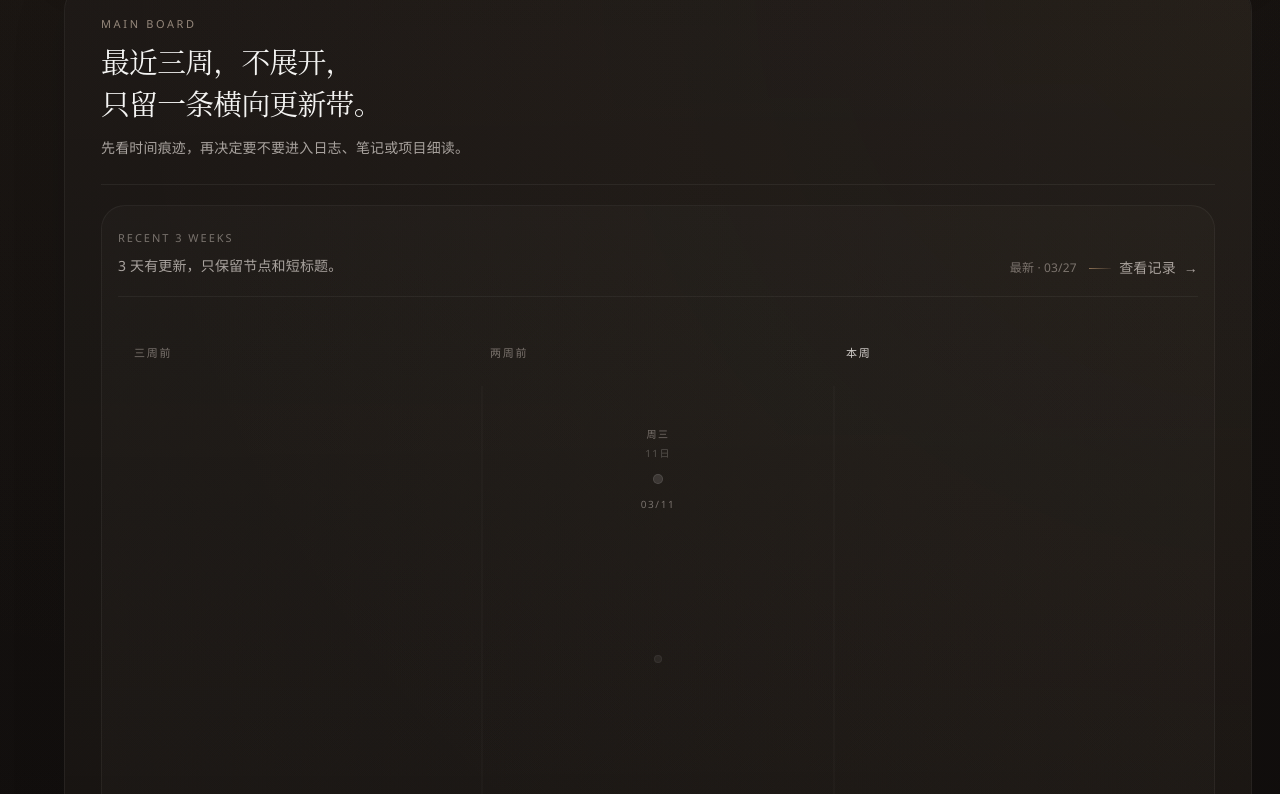
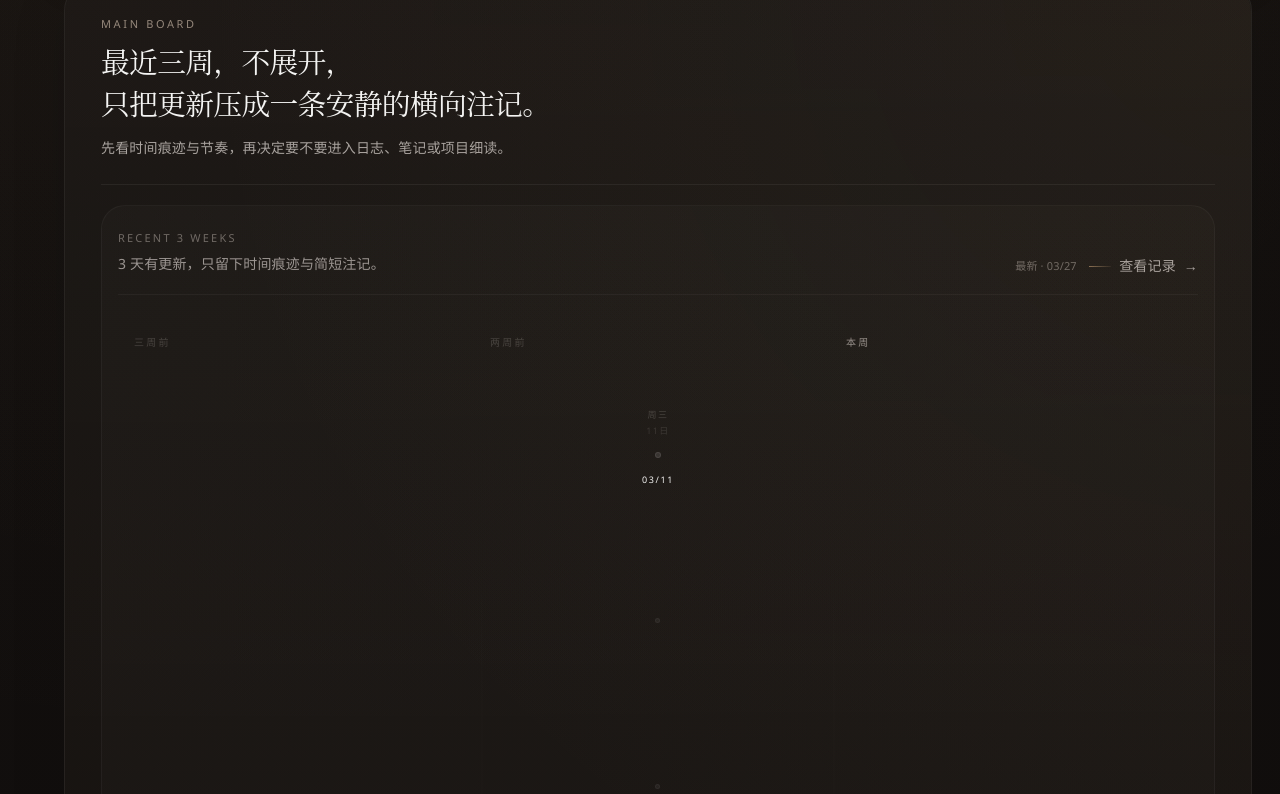
Before and after one commit to aqin1012-lyq/personal-learning-site, a Next.js app: page / in a window 1280 px wide. Shown: the part 2126-2920 px from the top of the page. Built offline with nearby package versions, Linux system fonts and the light colour scheme.

Commit message:
refine homepage activity rail typography

```diff
--- a/src/app/page.tsx
+++ b/src/app/page.tsx
@@ -195,10 +195,10 @@ export default function HomePage() {
                       <h2 className="font-cjk text-[1.45rem] font-medium leading-[1.45] tracking-tight text-stone-100 md:text-[1.8rem]">
                         最近三周，不展开，
                         <br className="hidden md:block" />
-                        只留一条横向更新带。
+                        只把更新压成一条安静的横向注记。
                       </h2>
                       <p className="max-w-[42rem] text-sm leading-8 text-stone-400 2xl:text-[15px]">
-                        先看时间痕迹，再决定要不要进入日志、笔记或项目细读。
+                        先看时间痕迹与节奏，再决定要不要进入日志、笔记或项目细读。
                       </p>
                     </div>
 
--- a/src/components/home/TimelinePreview.tsx
+++ b/src/components/home/TimelinePreview.tsx
@@ -80,15 +80,13 @@ export function TimelinePreview({ items }: { items: TimelineEntry[] }) {
   const weekLabels = ['三周前', '两周前', '本周'];
 
   return (
-    <section className="overflow-hidden rounded-[24px] border border-white/[0.05] bg-[linear-gradient(180deg,rgba(255,248,240,0.02),rgba(255,248,240,0.008))] px-3 py-5 md:px-4 md:py-6 2xl:px-5">
-      <div className="flex flex-col gap-3 border-b border-white/[0.05] pb-4 md:flex-row md:items-end md:justify-between">
-        <div className="space-y-1.5">
-          <p className="text-[11px] uppercase tracking-[0.18em] text-stone-500">Recent 3 Weeks</p>
-          <p className="text-sm leading-7 text-stone-400">
-            {activeDays} 天有更新，只保留节点和短标题。
-          </p>
+    <section className="overflow-hidden rounded-[24px] border border-white/[0.04] bg-[linear-gradient(180deg,rgba(255,248,240,0.018),rgba(255,248,240,0.004))] px-3 py-5 md:px-4 md:py-6 2xl:px-5">
+      <div className="flex flex-col gap-3 border-b border-white/[0.045] pb-4 md:flex-row md:items-end md:justify-between">
+        <div className="space-y-1">
+          <p className="text-[11px] uppercase tracking-[0.2em] text-stone-500/90">Recent 3 Weeks</p>
+          <p className="text-sm leading-7 text-stone-400/90">{activeDays} 天有更新，只留下时间痕迹与简短注记。</p>
         </div>
-        <div className="flex items-center gap-3 text-xs leading-6 text-stone-500">
+        <div className="flex items-center gap-3 text-[11px] leading-6 text-stone-500/90">
           {latestActiveDay?.leadItem ? <span>最新 · {latestActiveDay.label}</span> : null}
           <Link href="/logs" className="refined-link">
             <span>查看记录</span>
@@ -97,62 +95,71 @@ export function TimelinePreview({ items }: { items: TimelineEntry[] }) {
         </div>
       </div>
 
-      <div className="overflow-x-auto pt-6 [-ms-overflow-style:none] [scrollbar-width:none] [&::-webkit-scrollbar]:hidden">
-        <div className="min-w-[1080px] px-2 pb-2 pt-6 md:px-3">
-          <div className="mb-6 grid grid-cols-3 gap-3 text-[11px] uppercase tracking-[0.16em] text-stone-500">
+      <div className="overflow-x-auto pt-5 [-ms-overflow-style:none] [scrollbar-width:none] [&::-webkit-scrollbar]:hidden">
+        <div className="min-w-[1080px] px-2 pb-2 pt-5 md:px-3">
+          <div className="mb-5 grid grid-cols-3 gap-3 text-[10px] uppercase tracking-[0.22em] text-stone-600/70">
             {weekLabels.map((label, index) => (
-              <div key={label} className={`px-1 ${index === weekLabels.length - 1 ? 'text-stone-300' : ''}`}>
+              <div key={label} className={`px-1 ${index === weekLabels.length - 1 ? 'text-stone-400/85' : ''}`}>
                 {label}
               </div>
             ))}
           </div>
 
           <div className="relative grid grid-cols-21 gap-2.5 md:gap-3">
-            <div className="pointer-events-none absolute left-[calc(100%/42)] right-[calc(100%/42)] top-1/2 h-px -translate-y-1/2 bg-[linear-gradient(90deg,rgba(255,248,240,0.06),rgba(255,248,240,0.22),rgba(255,248,240,0.06))]" />
-            <div className="pointer-events-none absolute bottom-0 left-1/3 top-0 w-px -translate-x-1/2 bg-white/[0.04]" />
-            <div className="pointer-events-none absolute bottom-0 left-2/3 top-0 w-px -translate-x-1/2 bg-white/[0.04]" />
+            <div className="pointer-events-none absolute left-[calc(100%/42)] right-[calc(100%/42)] top-1/2 h-px -translate-y-1/2 bg-[linear-gradient(90deg,rgba(255,248,240,0.025),rgba(255,248,240,0.14),rgba(255,248,240,0.025))]" />
+            <div className="pointer-events-none absolute left-[calc(100%/42)] right-[calc(100%/42)] top-1/2 h-[1px] -translate-y-1/2 bg-[linear-gradient(90deg,rgba(255,255,255,0),rgba(255,255,255,0.05),rgba(255,255,255,0))] blur-[0.6px]" />
+            <div className="pointer-events-none absolute bottom-5 left-1/3 top-4 w-px -translate-x-1/2 bg-[linear-gradient(180deg,rgba(255,255,255,0),rgba(255,255,255,0.035),rgba(255,255,255,0))]" />
+            <div className="pointer-events-none absolute bottom-5 left-2/3 top-4 w-px -translate-x-1/2 bg-[linear-gradient(180deg,rgba(255,255,255,0),rgba(255,255,255,0.035),rgba(255,255,255,0))]" />
 
             {daySlots.map((day, index) => {
               const isActive = day.items.length > 0;
-              const alignTop = index % 2 === 0;
+              const isLatestActive = latestActiveDay?.key === day.key;
+              const alignTop = index % 3 !== 1;
               const showLabel = isActive || day.isWeekStart || index === daySlots.length - 1;
 
               return (
-                <div key={day.key} className="relative flex min-h-[10.5rem] flex-col items-center justify-center text-center">
-                  <div className={`absolute ${alignTop ? 'bottom-[calc(50%+1.35rem)]' : 'top-[calc(50%+1.35rem)]'} left-1/2 flex w-[7.25rem] -translate-x-1/2 flex-col items-center gap-1.5`}>
+                <div key={day.key} className="relative flex min-h-[9.6rem] flex-col items-center justify-center text-center">
+                  <div
+                    className={`absolute ${alignTop ? 'bottom-[calc(50%+1.15rem)]' : 'top-[calc(50%+1.3rem)]'} left-1/2 flex w-[6.6rem] -translate-x-1/2 flex-col items-center gap-1`}
+                  >
                     {isActive && day.leadItem ? (
-                      <Link href={day.leadItem.href} className="group inline-flex max-w-full flex-col items-center gap-1 rounded-[14px] px-2 py-1.5 transition hover:-translate-y-0.5">
-                        <span className="text-[10px] uppercase tracking-[0.16em] text-stone-500">
+                      <Link href={day.leadItem.href} className="group inline-flex max-w-full flex-col items-center gap-1 px-1 py-0.5 transition hover:-translate-y-0.5">
+                        <span className="text-[9px] uppercase tracking-[0.2em] text-stone-600/85">
                           {getKindLabel(day.leadItem.kind)}{day.items.length > 1 ? ` · +${day.items.length - 1}` : ''}
                         </span>
-                        <span className="line-clamp-2 text-[12px] leading-5 text-stone-300 group-hover:text-stone-100">
+                        <span className="line-clamp-2 max-w-[6.2rem] text-[12px] leading-[1.65] tracking-[0.01em] text-stone-300/92 group-hover:text-stone-100">
                           {day.leadItem.title}
                         </span>
                       </Link>
                     ) : (
-                      <div className="h-8" aria-hidden />
+                      <div className="h-6" aria-hidden />
                     )}
                   </div>
 
-                  <div className="relative z-10 flex flex-col items-center gap-2">
-                    <div className={`flex flex-col items-center gap-1 text-[10px] tracking-[0.14em] ${showLabel ? 'text-stone-500' : 'text-transparent'}`}>
+                  <div className="relative z-10 flex flex-col items-center gap-2.5">
+                    <div className={`flex flex-col items-center gap-0.5 text-[9px] tracking-[0.16em] ${showLabel ? 'text-stone-600/75' : 'text-transparent'}`}>
                       <span>{day.weekLabel}</span>
-                      <span className={showLabel ? 'text-stone-600' : ''}>{day.shortLabel}</span>
+                      <span className={showLabel ? 'text-stone-700/75' : ''}>{day.shortLabel}</span>
                     </div>
 
-                    <div className="relative flex h-5 w-5 items-center justify-center">
+                    <div className="relative flex h-4 w-4 items-center justify-center">
                       <span
                         className={`relative rounded-full border ${
-                          isActive
-                            ? 'h-3 w-3 border-amber-100/45 bg-amber-100/75 shadow-[0_0_0_5px_rgba(214,188,150,0.08)]'
-                            : day.isWeekStart
-                              ? 'h-2.5 w-2.5 border-white/[0.1] bg-white/[0.12]'
-                              : 'h-2 w-2 border-white/[0.05] bg-white/[0.06]'
+                          isLatestActive
+                            ? 'h-[9px] w-[9px] border-amber-50/55 bg-amber-50/80'
+                            : isActive
+                              ? 'h-[8px] w-[8px] border-amber-100/35 bg-amber-100/45'
+                              : day.isWeekStart
+                                ? 'h-[6px] w-[6px] border-white/[0.09] bg-white/[0.11]'
+                                : 'h-[5px] w-[5px] border-white/[0.045] bg-white/[0.05]'
                         }`}
                       />
+                      {isLatestActive ? <span className="absolute h-3.5 w-3.5 rounded-full border border-amber-100/12" /> : null}
                     </div>
 
-                    <p className={`text-[10px] tracking-[0.16em] ${showLabel ? 'text-stone-500' : 'text-transparent'}`}>{showLabel ? day.label : '00/00'}</p>
+                    <p className={`text-[9px] tracking-[0.18em] ${showLabel ? 'text-stone-600/72' : 'text-transparent'}`}>
+                      {showLabel ? day.label : '00/00'}
+                    </p>
                   </div>
                 </div>
               );
```
